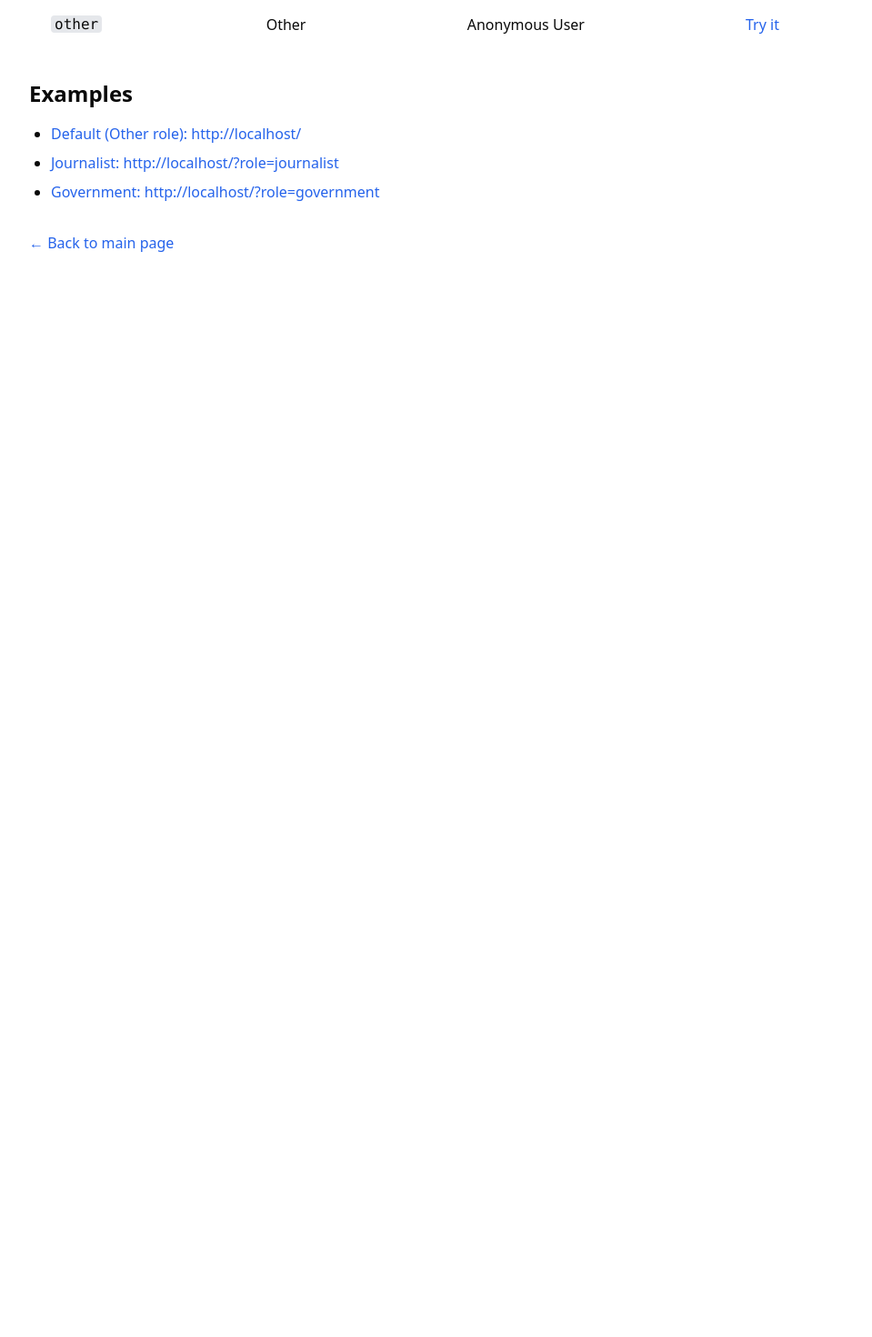
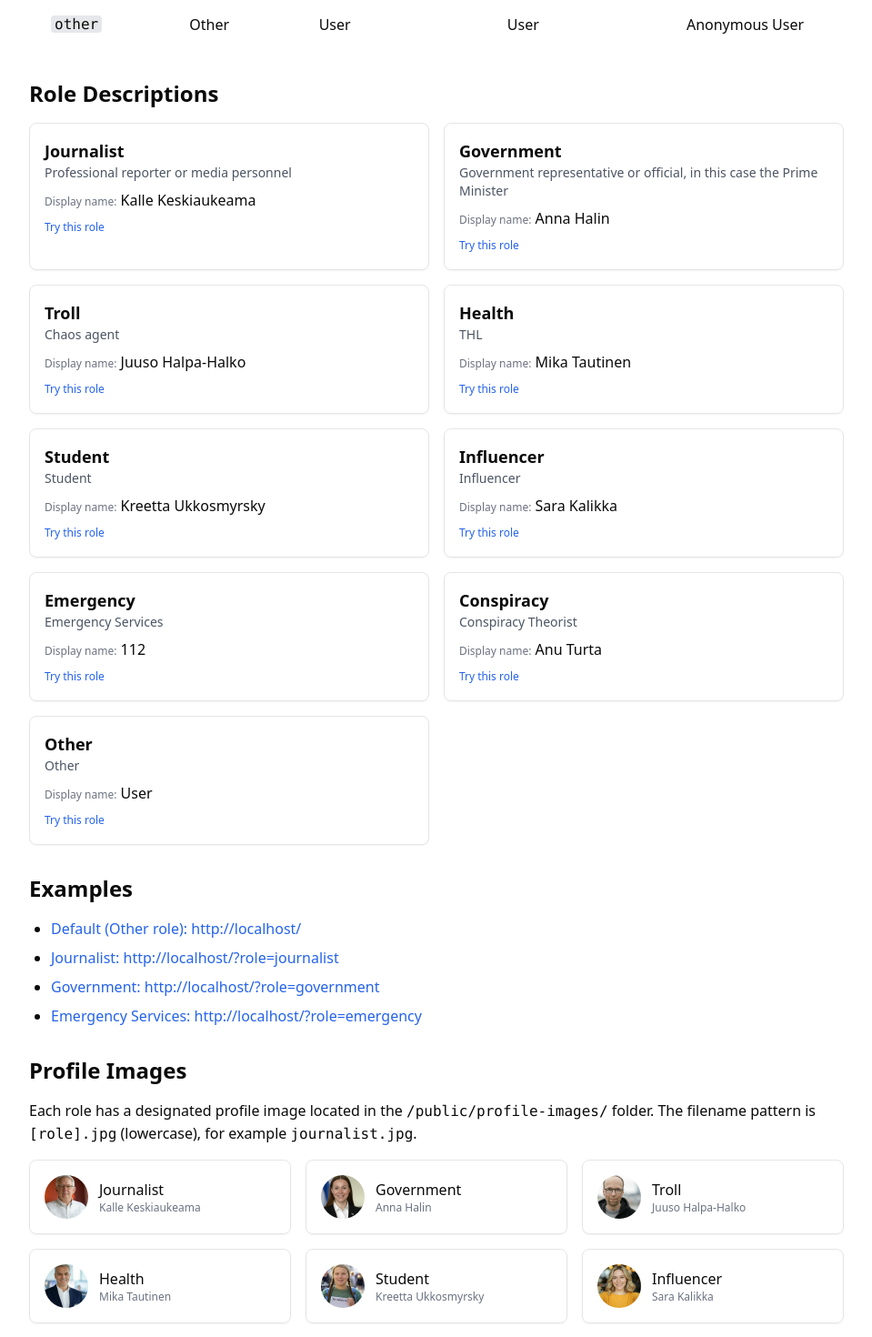
Before and after one commit to juhoalin/disaster-workshop, a Next.js app: page /role-info in a window 1280 px wide. Shown: the part 760-2230 px from the top of the page at 91% size, without its empty margins (160-1119 px from the left). Before the commit the page ends 1079 px from the top, so only its background shows below. Built offline with nearby package versions, Linux system fonts and the light colour scheme.

Commit message:
Refactor RoleInfoPage to enhance role display with additional columns for Display Name and Badge Text. Introduce a new section for Role Descriptions and Profile Images, improving user experience and clarity in role representation. Remove the Role Parameters Guide link from the Home component.

```diff
--- a/app/page.tsx
+++ b/app/page.tsx
@@ -8,12 +8,6 @@ export default function Home() {
             <div className="container max-w-2xl mx-auto py-4 px-4 sm:py-6 sm:px-0">
                 <div className="flex justify-between items-center mb-6">
                     <h1 className="text-3xl font-bold">Disaster Social</h1>
-                    <Link
-                        href="/role-info"
-                        className="text-sm text-blue-600 hover:text-blue-800 hover:underline"
-                    >
-                        Role Parameters Guide
-                    </Link>
                 </div>
                 <JoinForm />
                 <Feed />
--- a/app/role-info/page.tsx
+++ b/app/role-info/page.tsx
@@ -3,6 +3,12 @@
 import { useState, useEffect } from "react";
 import Link from "next/link";
 import { ROLE_PARAMS } from "@/lib/role-params";
+import {
+    USER_ROLES,
+    ROLE_DESCRIPTIONS,
+    ROLE_DISPLAY_NAMES,
+    BADGE_DISPLAY_TEXT,
+} from "@/lib/user-roles";
 
 export default function RoleInfoPage() {
     // Initialize URL state
@@ -52,6 +58,12 @@ export default function RoleInfoPage() {
                                         Role
                                     </th>
                                     <th className="px-6 py-3 text-left text-xs font-medium text-gray-500 uppercase tracking-wider">
+                                        Display Name
+                                    </th>
+                                    <th className="px-6 py-3 text-left text-xs font-medium text-gray-500 uppercase tracking-wider">
+                                        Badge Text
+                                    </th>
+                                    <th className="px-6 py-3 text-left text-xs font-medium text-gray-500 uppercase tracking-wider">
                                         Default Nickname
                                     </th>
                                     <th className="px-6 py-3 text-left text-xs font-medium text-gray-500 uppercase tracking-wider">
@@ -71,6 +83,12 @@ export default function RoleInfoPage() {
                                             {roleParam.role}
                                         </td>
                                         <td className="px-6 py-4 whitespace-nowrap">
+                                            {ROLE_DISPLAY_NAMES[roleParam.role]}
+                                        </td>
+                                        <td className="px-6 py-4 whitespace-nowrap">
+                                            {BADGE_DISPLAY_TEXT[roleParam.role]}
+                                        </td>
+                                        <td className="px-6 py-4 whitespace-nowrap">
                                             {roleParam.defaultNickname}
                                         </td>
                                         <td className="px-6 py-4 whitespace-nowrap">
@@ -85,6 +103,43 @@ export default function RoleInfoPage() {
                                 ))}
                             </tbody>
                         </table>
+                    </div>
+                </div>
+
+                <div className="mb-8">
+                    <h2 className="text-2xl font-bold mb-4">
+                        Role Descriptions
+                    </h2>
+                    <div className="grid grid-cols-1 md:grid-cols-2 gap-4">
+                        {USER_ROLES.map((role) => (
+                            <div
+                                key={role}
+                                className="border rounded-lg p-4 shadow-sm"
+                            >
+                                <h3 className="font-semibold text-lg">
+                                    {role}
+                                </h3>
+                                <p className="text-sm text-gray-600">
+                                    {ROLE_DESCRIPTIONS[role]}
+                                </p>
+                                <div className="mt-2">
+                                    <span className="text-xs text-gray-500">
+                                        Display name:
+                                    </span>{" "}
+                                    <span className="font-medium">
+                                        {ROLE_DISPLAY_NAMES[role]}
+                                    </span>
+                                </div>
+                                <div className="mt-1">
+                                    <Link
+                                        href={`/?role=${role.toLowerCase()}`}
+                                        className="text-xs text-blue-600 hover:text-blue-800 hover:underline"
+                                    >
+                                        Try this role
+                                    </Link>
+                                </div>
+                            </div>
+                        ))}
                     </div>
                 </div>
 
@@ -122,7 +177,50 @@ export default function RoleInfoPage() {
                                     : ""}
                             </Link>
                         </li>
+                        <li>
+                            <Link
+                                href="/?role=emergency"
+                                className="text-blue-600 hover:text-blue-800 hover:underline"
+                            >
+                                Emergency Services:{" "}
+                                {isClient
+                                    ? `${currentUrl}/?role=emergency`
+                                    : ""}
+                            </Link>
+                        </li>
                     </ul>
+                </div>
+
+                <div className="mb-8">
+                    <h2 className="text-2xl font-bold mb-4">Profile Images</h2>
+                    <p className="mb-4">
+                        Each role has a designated profile image located in the{" "}
+                        <code>/public/profile-images/</code> folder. The
+                        filename pattern is <code>[role].jpg</code> (lowercase),
+                        for example <code>journalist.jpg</code>.
+                    </p>
+                    <div className="grid grid-cols-2 md:grid-cols-3 gap-4">
+                        {USER_ROLES.map((role) => (
+                            <div
+                                key={role}
+                                className="border rounded-lg p-4 shadow-sm flex items-center"
+                            >
+                                <div className="w-12 h-12 rounded-full overflow-hidden mr-3">
+                                    <img
+                                        src={`/profile-images/${role.toLowerCase()}.jpg`}
+                                        alt={`${role} profile`}
+                                        className="w-full h-full object-cover"
+                                    />
+                                </div>
+                                <div>
+                                    <p className="font-medium">{role}</p>
+                                    <p className="text-xs text-gray-500">
+                                        {ROLE_DISPLAY_NAMES[role]}
+                                    </p>
+                                </div>
+                            </div>
+                        ))}
+                    </div>
                 </div>
 
                 <div className="mb-4">
```
